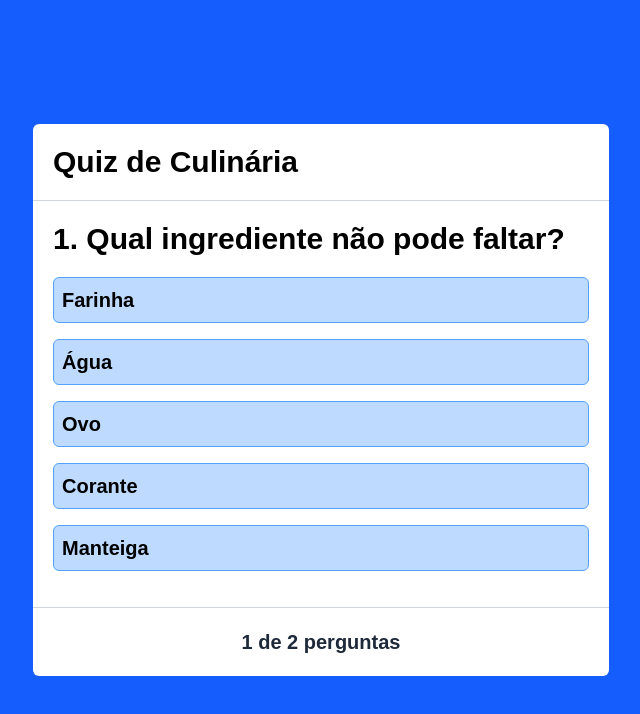
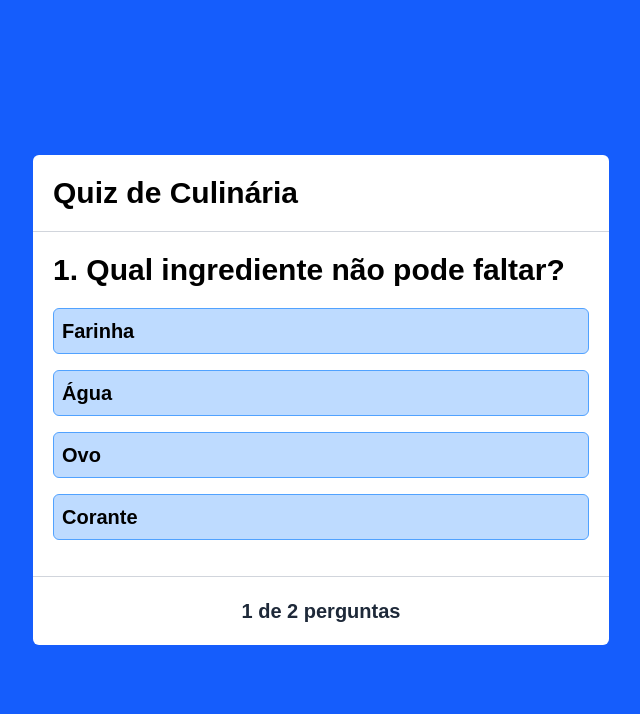
Before and after one commit to DiogoAAbreu/quiz-ts, a Next.js app: page / in a window 1280 px wide. Shown: the top 714 px of the page, without its empty margins (319-959 px from the left). Built offline with nearby package versions, Linux system fonts and the light colour scheme.

Commit message:
feat: adicionado timeout para passar para a proxima questao

```diff
--- a/src/app/page.tsx
+++ b/src/app/page.tsx
@@ -9,7 +9,7 @@ export default function Home() {
   const [currentQuestion, setCurrentQuestion] = useState(0);
   const [answersList, setAnswersList] = useState<OptionType[]>([]);
 
-  const selectedQuestion = questionList[0];
+  const selectedQuestion = questionList[currentQuestion];
 
   console.log(answersList)
 
@@ -21,7 +21,7 @@ export default function Home() {
         </div>
         <div>
           <QuestionItem
-            currentQuestion={currentQuestion + 1}
+            currentQuestion={currentQuestion}
             selectedQuestion={selectedQuestion}
             setCurrentQuestion={setCurrentQuestion}
             setAnswersList={setAnswersList}
--- a/src/components/OptionItem.tsx
+++ b/src/components/OptionItem.tsx
@@ -21,10 +21,14 @@ const OptionItem = ({ idQuestion, option, correct, setCurrentQuestion, currentQu
             setAnswersList([
                 ...answersList,
                 { idQuestion, option, correct }
-            ])
+            ]);
+
             setOptionSelected(true);
 
-            //setCurrentQuestion(currentQuestion);
+            setTimeout(() => {
+                setOptionSelected(false)
+                setCurrentQuestion(currentQuestion + 1)
+            }, 3000);
         }
 
     }
@@ -36,7 +40,7 @@ const OptionItem = ({ idQuestion, option, correct, setCurrentQuestion, currentQu
                 className={`p-2 rounded-md bg-blue-200 border-1 border-blue-400 font-bold text-xl mb-4
                  ${(optionSelected && correct) && 'bg-green-200 border-1 border-green-400'}
                  ${(optionSelected && !correct) && 'bg-red-200 border-1 border-red-400'}
-                 ${currentQuestion == answersList.length ? 'cursor-default' : 'cursor-pointer hover:opacity-70'}
+                 ${currentQuestion === answersList.length - 1 ? 'cursor-default' : 'cursor-pointer hover:opacity-70'}
                 `}>{option}</li>
         </>
     )
--- a/src/components/QuestionItem.tsx
+++ b/src/components/QuestionItem.tsx
@@ -14,7 +14,7 @@ const QuestionItem = ({ currentQuestion, selectedQuestion, setCurrentQuestion, s
 
     return (
         <div>
-            <p className="text-3xl font-bold p-5">{currentQuestion}. {selectedQuestion.question}</p>
+            <p className="text-3xl font-bold p-5">{currentQuestion + 1}. {selectedQuestion.question}</p>
             <ul className="px-5 pb-5 border-b-1 border-gray-300">
                 {selectedQuestion.options.map((item, index) =>
                     <OptionItem key={index}
--- a/src/data/questionList.ts
+++ b/src/data/questionList.ts
@@ -6,10 +6,9 @@ export const questionList: Question[] = [
         question: 'Qual ingrediente não pode faltar?',
         options: [
             { option: 'Farinha', correct: false },
-            { option: 'Água', correct: true },
+            { option: 'Água', correct: false },
             { option: 'Ovo', correct: false },
-            { option: 'Corante', correct: false },
-            { option: 'Manteiga', correct: false }
+            { option: 'Corante', correct: true },
         ]
     },
     {
@@ -17,10 +16,9 @@ export const questionList: Question[] = [
         question: 'Qual alimento tem mais proteína?',
         options: [
             { option: 'Frango', correct: false },
-            { option: 'Água', correct: false },
+            { option: 'Whey da Growth', correct: true },
             { option: 'Ovo', correct: false },
-            { option: 'Leite', correct: false },
-            { option: 'Whey da Growth', correct: true }
+            { option: 'Leite', correct: false }
         ]
     }
 ]
```
